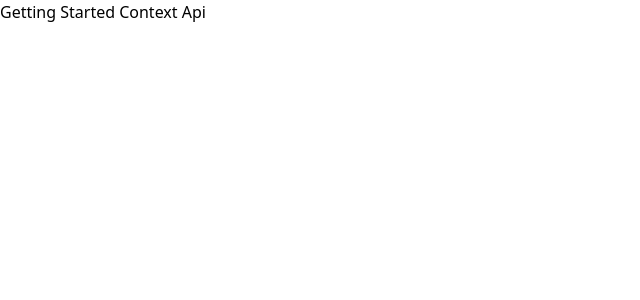
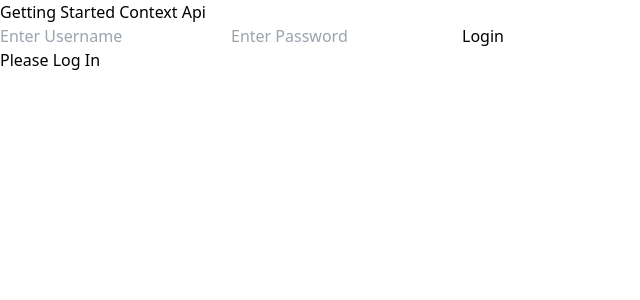
Before and after one commit to ayesharashid11/Code-with-React, a React (Vite) app: page / in a window 1280 px wide. Shown: the top 300 px of the page, without its empty margins (0-640 px from the left). Built offline with nearby package versions, Linux system fonts and the light colour scheme.

Commit message:
feat: User Login context api

```diff
--- a/src/App.jsx
+++ b/src/App.jsx
@@ -1,5 +1,7 @@
 
 import './App.css'
+import Login from './components/Login'
+import Profile from './components/Profile'
 import USerProvider from './context/USerProvider'
 
 function App() {
@@ -9,6 +11,8 @@ function App() {
  <USerProvider>
  <h2 className='text-2xl text-emerald-700 flex justify-center' >
  Getting Started Context Api </h2>
+ <Login/>
+ <Profile/>
  </USerProvider>
 
  </>
--- /dev/null
+++ b/src/components/Login.jsx
@@ -0,0 +1,22 @@
+import React, { useContext, useState } from 'react'
+import userContext from '../context/UserContext'
+const Login = () => {
+    const [username, setUsername] =useState('')
+    const [ password, setPassword] = useState('')
+    const {setUser} = useContext(userContext)
+    const handleSubmit = (e) =>{
+e.preventDefault()
+setUser({username, password})
+    }
+  return (
+    <div>
+   <input type='text'   value={username} placeholder='Enter Username'
+   onChange={(e)=> setUsername(e.target.value)}/>
+   <input type='password'   value={password} placeholder='Enter Password'
+   onChange={(e)=> setPassword(e.target.value)}/>
+   <button onClick={handleSubmit}> Login</button>
+    </div>
+  )
+}
+
+export default Login
--- /dev/null
+++ b/src/components/Profile.jsx
@@ -0,0 +1,15 @@
+import React, { useContext } from 'react'
+import userContext from '../context/UserContext'
+
+const Profile = () => {
+    const{user} = useContext(userContext);
+    if(!user) return <div>Please Log In</div>
+  return (
+    <div>
+      Profile
+<p>{user.username}</p>
+    </div>
+  )
+}
+
+export default Profile
```
